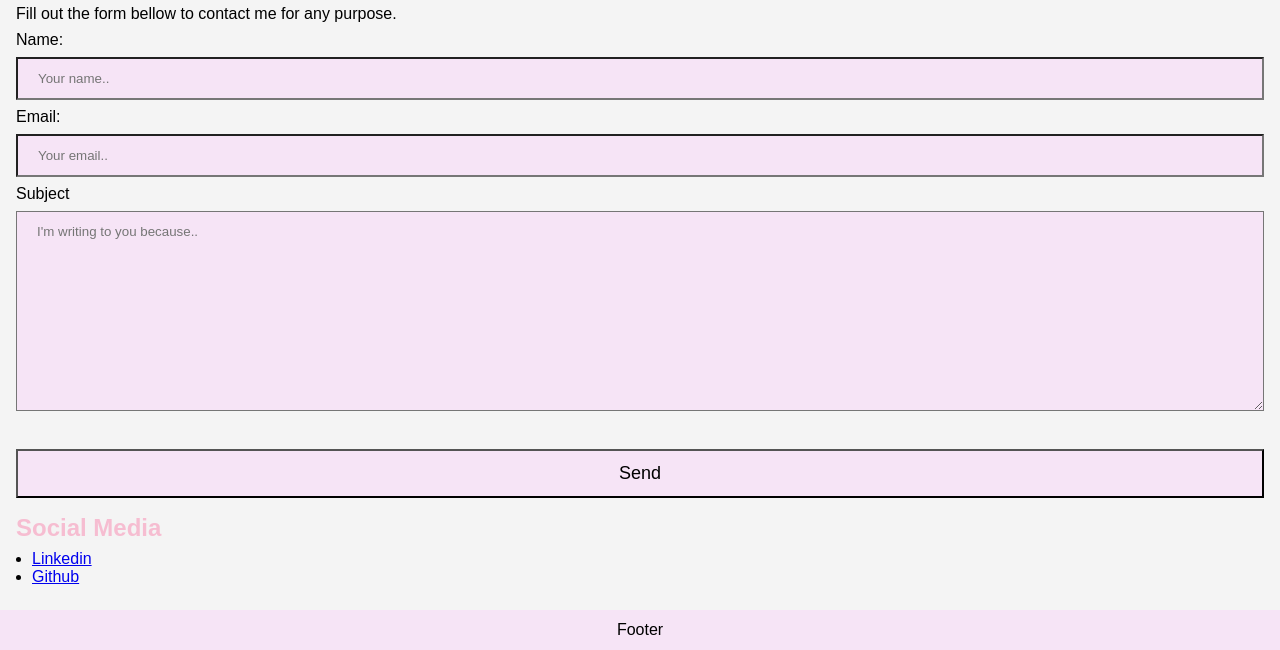
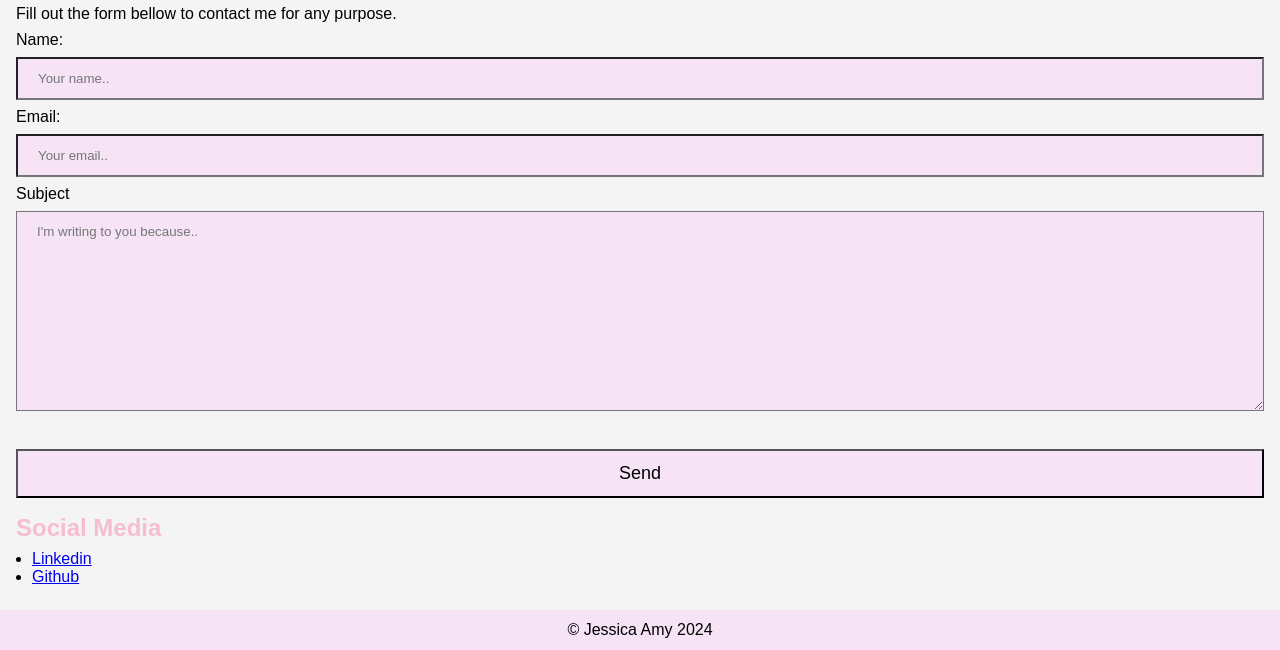
Before and after one commit to dajesso/oct24-t1w3-bigwebsite, a plain HTML site: page contact-me.html in a window 1280 px wide. Shown: the part 572-1222 px from the top of the page. Drawn offline with Linux system fonts and the light colour scheme.

Commit message:
12/11/2024 added proper information where placeholders were and corrections and titles other corrections and added footer to contact-me.html

```diff
--- a/contact-me.html
+++ b/contact-me.html
@@ -51,7 +51,7 @@
 
 
     <footer>
-        Footer
+        &copy; Jessica Amy 2024
     </footer>
 </body>
 </html>
```
